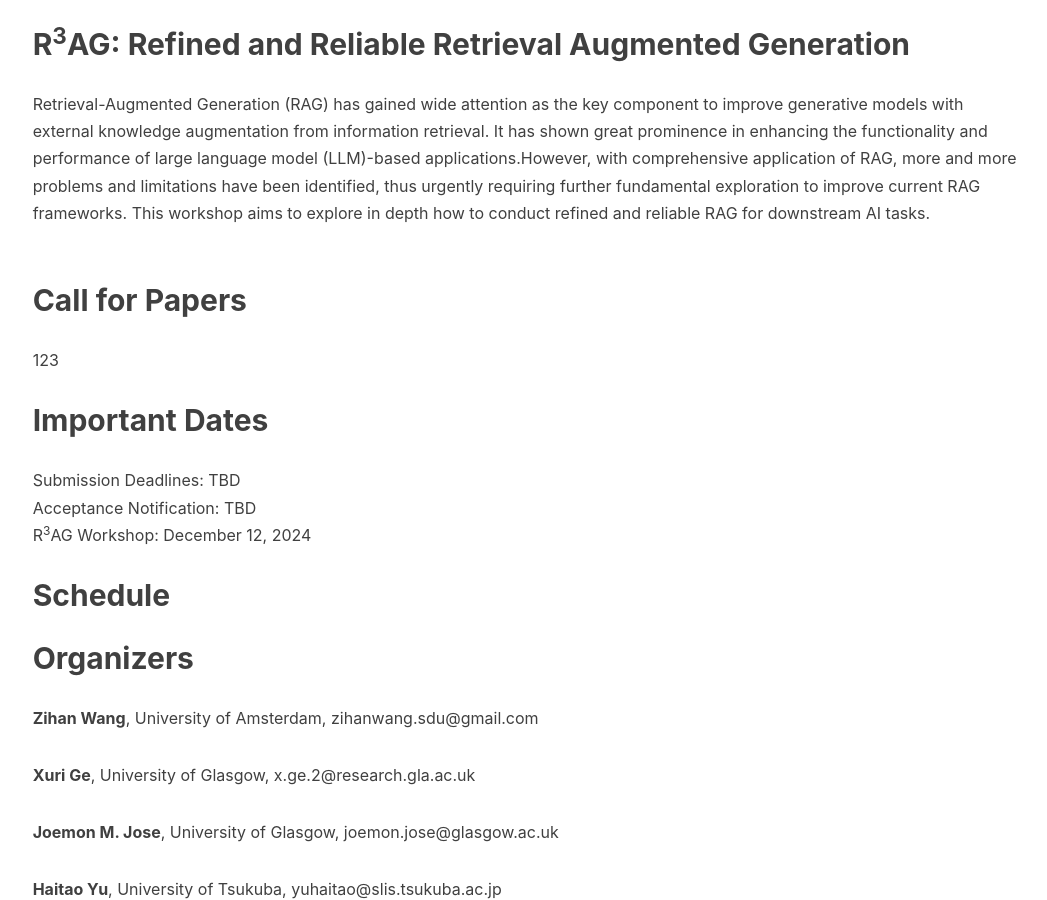
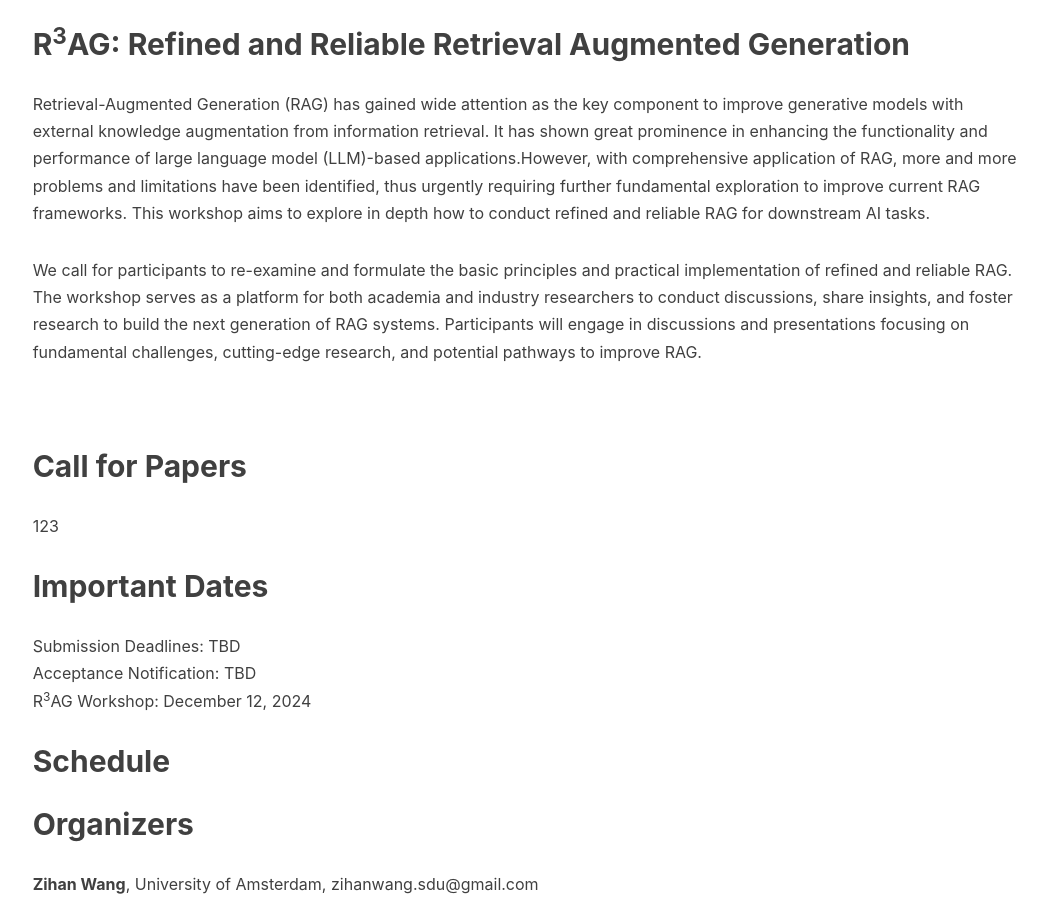
Before and after one commit to R3AG-SIGIR-AP/R3AG-SIGIR-AP.github.io, a Jekyll site: the page built from index.md, in a window 1280 px wide and 900 px high, scrolled down 442 px. Shown: the whole window, without its empty margins (89-1136 px from the left). Built offline with Jekyll 4.4.1, drawn with Linux system fonts in a browser that asks for light colours; nearby versions of some CDN libraries; our own code applies the rules of GitHub Pages for plain Markdown files.

Commit message:
basic clean up

```diff
--- a/index.md
+++ b/index.md
@@ -5,6 +5,8 @@ description: ""
 
 ## <a name='Overview' style="color: inherit; text-decoration: none; text-align: center;"> R<sup>3</sup>AG: Refined and Reliable Retrieval Augmented Generation </a>
  Retrieval-Augmented Generation (RAG) has gained wide attention as the key component to improve generative models  with external knowledge augmentation from information retrieval. It has shown great prominence in enhancing the functionality and performance of large language model (LLM)-based applications.However, with comprehensive application of RAG, more and more problems and limitations have been identified, thus urgently requiring further fundamental exploration to improve current RAG frameworks. This workshop aims to explore in depth how to conduct refined and reliable RAG for downstream AI tasks.
+
+ We call for participants to re-examine and formulate the basic principles and practical implementation of refined and reliable RAG. The workshop serves as a platform for both academia and industry researchers to conduct discussions, share insights, and foster research to build the next generation of RAG systems. Participants will engage in discussions and presentations focusing on fundamental challenges, cutting-edge research, and  potential pathways to improve RAG.
 <br/>
 <br/>
 
```
